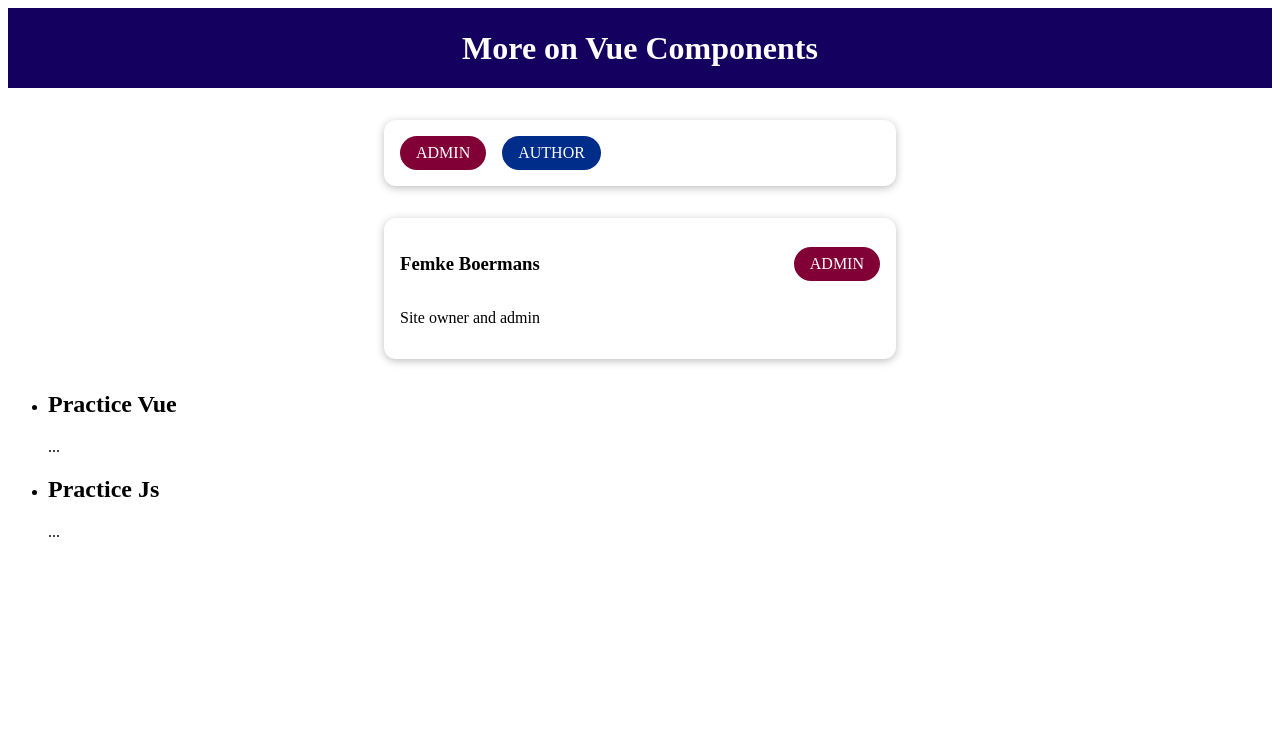
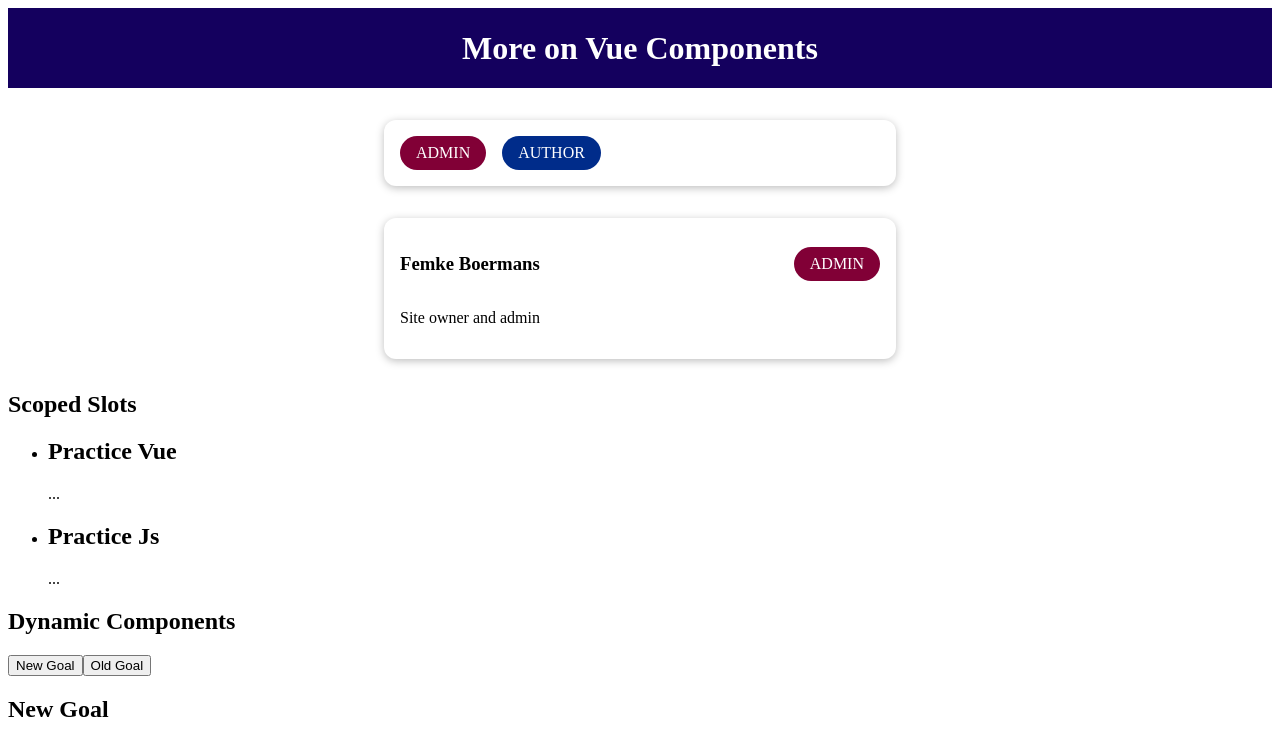
Before and after one commit to femkeboermans/component-practice, a Vue app: page / in a window 1280 px wide. Shown: the top 756 px of the page. Built offline with nearby package versions, Linux system fonts and the light colour scheme.

Commit message:
dynamic components toegevoegd

```diff
--- a/src/App.vue
+++ b/src/App.vue
@@ -7,10 +7,15 @@
       :info-text="activeUser.description"
       :role="activeUser.role"
     ></user-info>
+    <h2>Scoped Slots</h2>
     <course-goal #default="slotProps">
       <h2>{{ slotProps.item }}</h2>
       <p>{{ slotProps.anotherProp }}</p>
     </course-goal>
+    <h2>Dynamic Components</h2>
+    <button @click="selectedCmp('goal-new')">New Goal</button>
+    <button @click="selectedCmp('goal-old')">Old Goal</button>
+    <component :is="selectedComponent"></component>
   </div>
 </template>
 
@@ -19,6 +24,8 @@ import TheHeader from "./components/TheHeader.vue";
 import BadgeList from "./components/BadgeList.vue";
 import UserInfo from "./components/UserInfo.vue";
 import CourseGoal from "./components/CourseGoal.vue";
+import GoalNew from "./components/GoalNew.vue";
+import GoalOld from "./components/GoalOld.vue";
 
 export default {
   components: {
@@ -26,6 +33,8 @@ export default {
     BadgeList,
     UserInfo,
     CourseGoal,
+    GoalNew,
+    GoalOld,
   },
   data() {
     return {
@@ -34,7 +43,13 @@ export default {
         description: "Site owner and admin",
         role: "admin",
       },
+      selectedComponent: "goal-new",
     };
+  },
+  methods: {
+    selectedCmp(cmp) {
+      this.selectedComponent = cmp;
+    },
   },
 };
 </script>
--- /dev/null
+++ b/src/components/GoalNew.vue
@@ -0,0 +1,3 @@
+<template>
+  <h2>New Goal</h2>
+</template>
--- /dev/null
+++ b/src/components/GoalOld.vue
@@ -0,0 +1,3 @@
+<template>
+  <h2>Old Goal</h2>
+</template>
```
